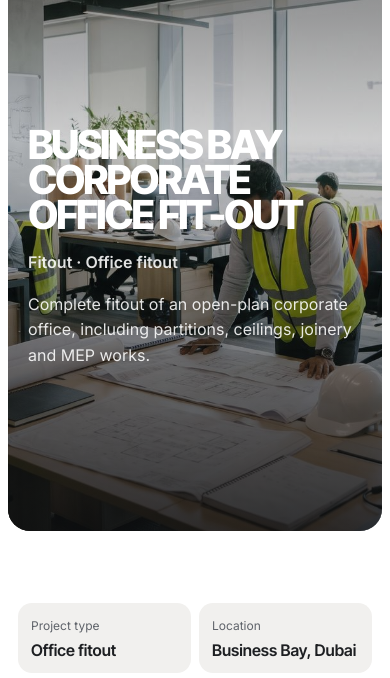
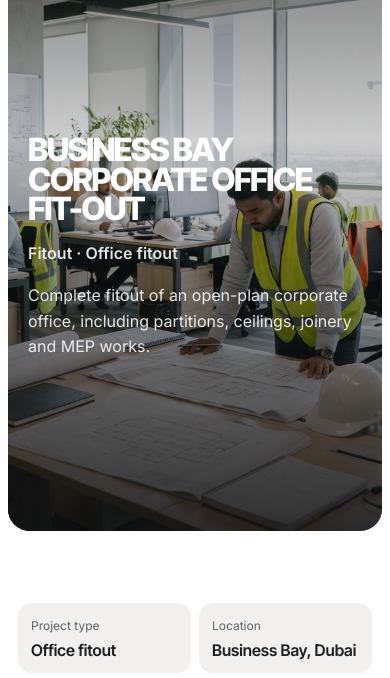
Before and after one commit to aswinsyam824-pixel/Adamcivilcontracting, a plain HTML site: page public/projects/view/index.html in a window 390 px wide. Shown: the part 110-788 px from the top of the page. Drawn offline with Linux system fonts and the light colour scheme.

Commit message:
fix: adjust font size for project detail hero heading for better responsiveness

```diff
--- a/public/assets/css/style.css
+++ b/public/assets/css/style.css
@@ -797,7 +797,7 @@ html.lenis,html.lenis body{height:auto}
 .projects-cta .btns{display:flex;flex-wrap:wrap;gap:10px}
 .project-detail-hero{min-height:clamp(540px,72vh,720px);align-items:flex-start;text-align:left}
 .project-detail-hero__content{width:min(100%,1000px);margin:auto}
-.project-detail-hero__content h1{max-width:18ch;margin:18px 0;font-size:clamp(2.6rem,7vw,6.8rem);line-height:.88;letter-spacing:-.055em}
+.project-detail-hero__content h1{max-width:18ch;margin:18px 0;font-size:clamp(2.2rem,5vw,5rem);line-height:.92;letter-spacing:-.05em}
 .project-detail-hero__content>p{max-width:62ch;color:rgba(255,255,255,.88)}
 .project-detail-hero__type{font-weight:600}
 .project-meta{display:grid;grid-template-columns:repeat(3,minmax(0,1fr));gap:12px;padding:0 0 32px;margin:0 0 56px;border-bottom:1px solid var(--line)}
@@ -836,7 +836,7 @@ html.lenis,html.lenis body{height:auto}
   .projects-grid{grid-auto-rows:230px;gap:12px}
   .projects-cta{margin-inline:8px;border-radius:22px}
   .projects-cta .wrap{align-items:flex-start;flex-direction:column}
-  .project-detail-hero__content h1{font-size:clamp(2.5rem,9vw,5rem)}
+  .project-detail-hero__content h1{font-size:clamp(2rem,7vw,3.8rem)}
   .project-gallery__grid{grid-template-columns:repeat(2,minmax(0,1fr));grid-auto-rows:minmax(150px,34vw)}
 }
 @media (max-width:560px){
```
